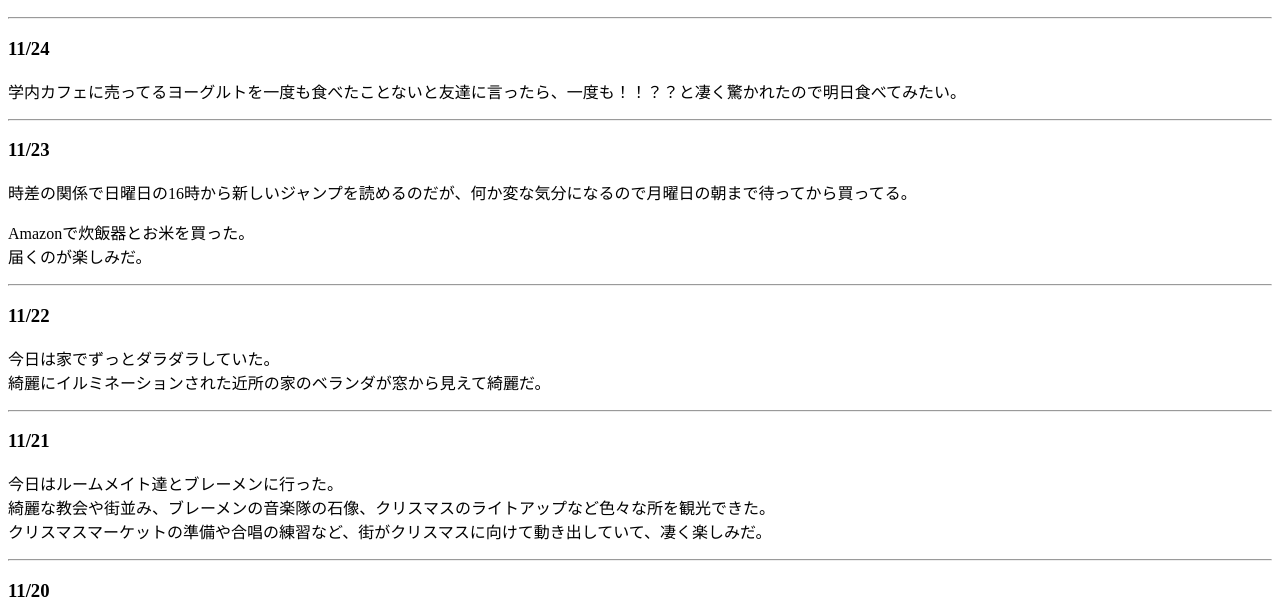
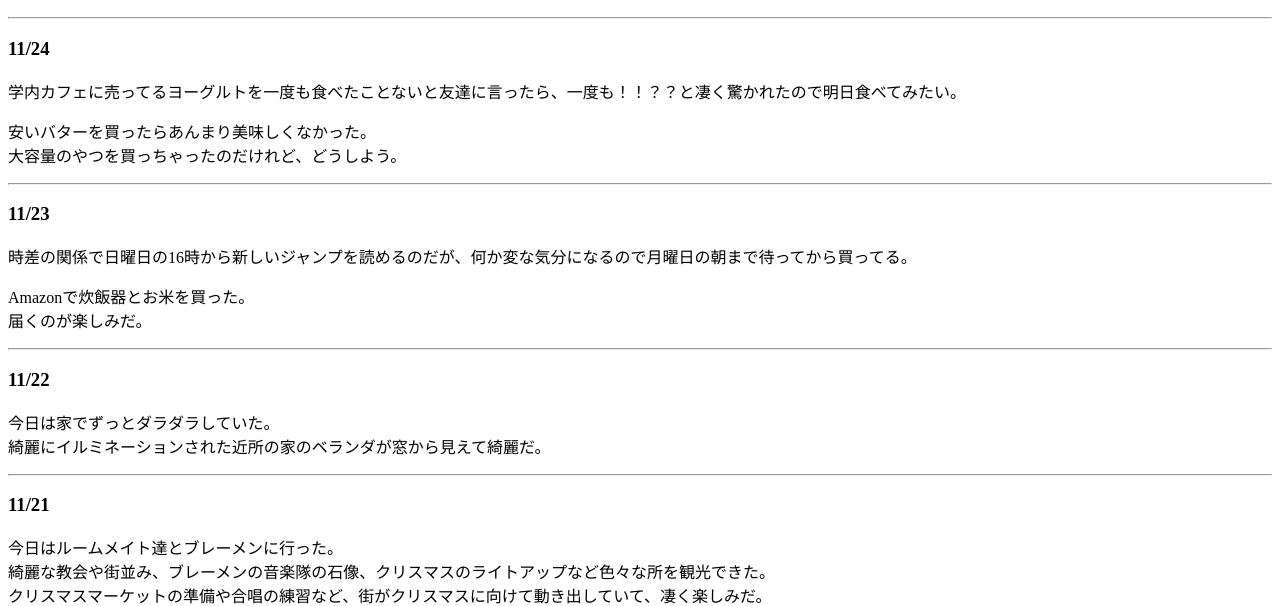
Before and after one commit to ikahakatsu/ikahakatsu.github.io, a plain HTML site: page zakki/diary202611.html in a window 1280 px wide. Shown: the part 194-800 px from the top of the page. Drawn offline with Linux system fonts and the light colour scheme.

Commit message:
diary202611.html を更新

```diff
--- a/zakki/diary202611.html
+++ b/zakki/diary202611.html
@@ -15,6 +15,10 @@
       <h3>11/24</h3>
         <p>
           学内カフェに売ってるヨーグルトを一度も食べたことないと友達に言ったら、一度も！！？？と凄く驚かれたので明日食べてみたい。
+        </p>
+        <p>
+          安いバターを買ったらあんまり美味しくなかった。<br>
+          大容量のやつを買っちゃったのだけれど、どうしよう。
         </p>
       <hr>
       <h3>11/23</h3>
```
